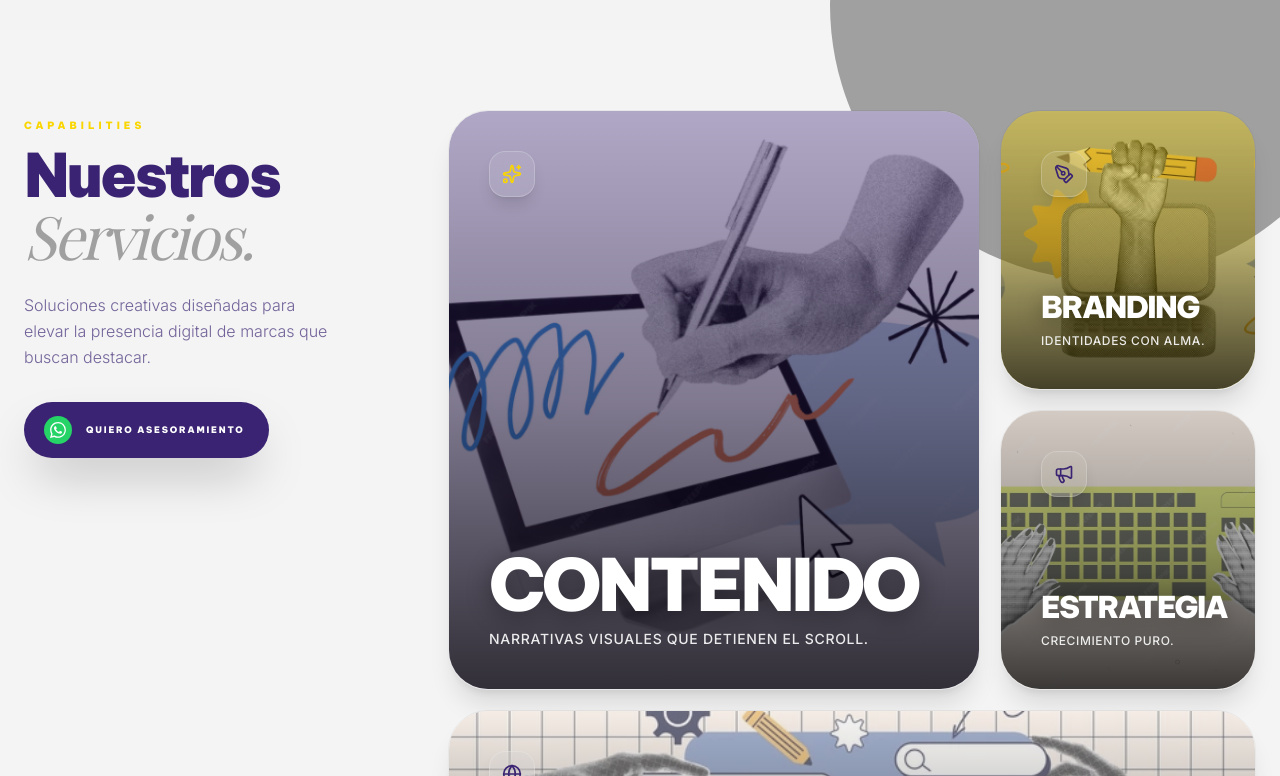
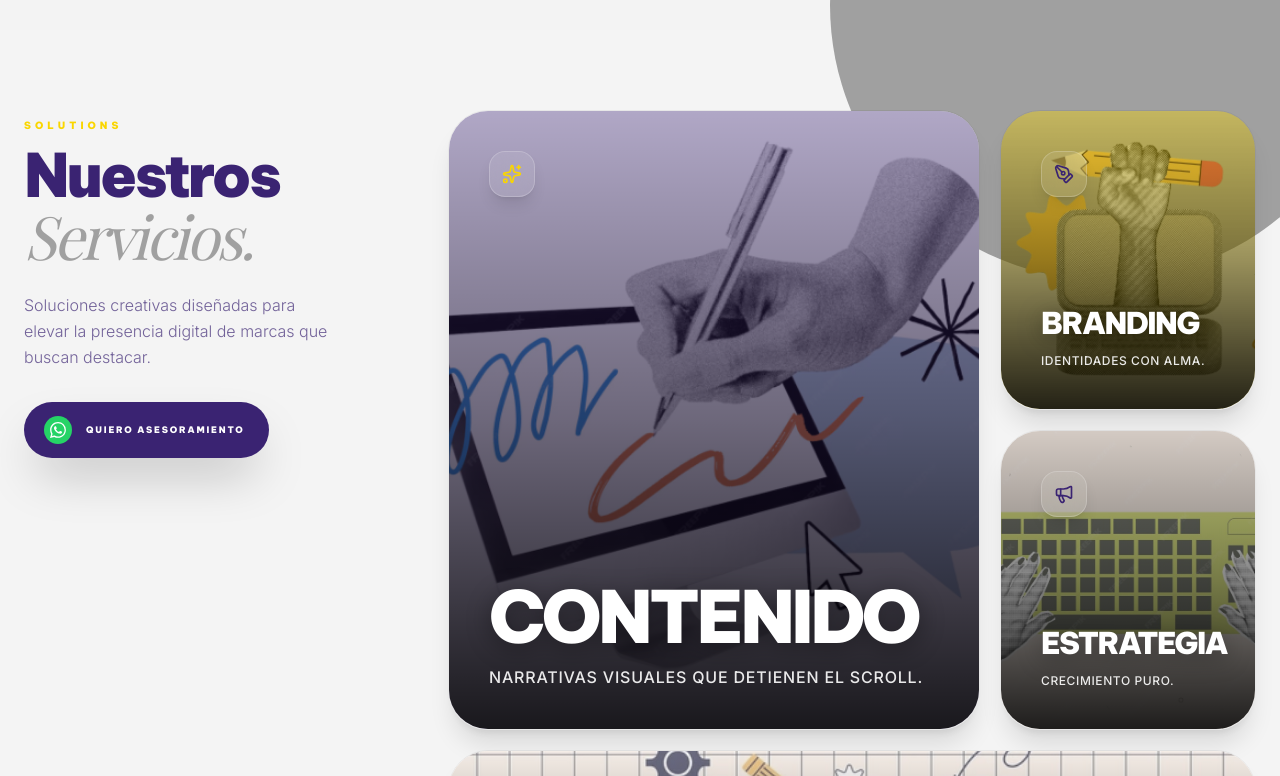
Before and after one commit to giuliannadr/Unik, a Next.js app: page / in a window 1280 px wide. Shown: the part 1684-2460 px from the top of the page. Built offline with nearby package versions, Linux system fonts and the light colour scheme.

Commit message:
arreglo servicios

```diff
--- a/src/components/sections/Services.tsx
+++ b/src/components/sections/Services.tsx
@@ -23,7 +23,7 @@ const services = [
     details: "Desarrollamos contenido estratégico adaptado a la esencia de tu marca.",
     image: "/Contenido.png",
     titleClass: "text-4xl md:text-6xl lg:text-7xl",
-    descClass: "text-xs md:text-sm whitespace-nowrap"
+    descClass: "text-sm md:text-base" // Eliminado whitespace-nowrap
   },
   {
     id: 2,
@@ -35,7 +35,7 @@ const services = [
     details: "Desde el logo hasta la voz de la marca. Creamos sistemas visuales coherentes.",
     image: "/Branding.png",
     titleClass: "text-2xl md:text-3xl",
-    descClass: "text-[10px] md:text-xs"
+    descClass: "text-xs"
   },
   {
     id: 3,
@@ -47,7 +47,7 @@ const services = [
     details: "Analizamos el mercado para trazar la hoja de ruta ideal.",
     image: "/Estrategia2.png",
     titleClass: "text-2xl md:text-3xl",
-    descClass: "text-[10px] md:text-xs"
+    descClass: "text-xs"
   },
   {
     id: 4,
@@ -59,7 +59,7 @@ const services = [
     details: "Transformamos seguidores en embajadores apasionados de tu marca.",
     image: "/Community.webp",
     titleClass: "text-3xl md:text-4xl lg:text-5xl",
-    descClass: "text-[11px] md:text-sm max-w-md",
+    descClass: "text-xs md:text-sm max-w-md",
     imgClass: "scale-90 md:scale-75 origin-center"
   }
 ];
@@ -70,14 +70,11 @@ export const Services = () => {
   useEffect(() => {
     if (selectedService) {
       document.body.style.overflow = "hidden";
-      document.body.classList.add("modal-open");
     } else {
       document.body.style.overflow = "unset";
-      document.body.classList.remove("modal-open");
     }
   }, [selectedService]);
 
-  // Configuración de WhatsApp
   const phone = "5491158765411";
   const getWhatsappUrl = (serviceName?: string) => {
     const baseMsg = "¡Hola UNIK! Me interesa potenciar mi marca.";
@@ -96,7 +93,7 @@ export const Services = () => {
           {/* TEXTO IZQUIERDA */}
           <div className="lg:col-span-4 flex flex-col justify-start pt-2 lg:sticky lg:top-24">
             <motion.span initial={{ opacity: 0, x: -20 }} whileInView={{ opacity: 1, x: 0 }} className="text-[#FAD600] font-heading font-black uppercase tracking-[0.4em] text-[10px] mb-3 block">
-              Capabilities
+              Solutions
             </motion.span>
 
             <motion.h2 initial={{ opacity: 0, y: 20 }} whileInView={{ opacity: 1, y: 0 }} className="text-5xl md:text-6xl font-heading font-black text-[#3A2372] leading-[0.85] tracking-tighter mb-6">
@@ -134,12 +131,12 @@ export const Services = () => {
                   onClick={() => setSelectedService(service)}
                   whileHover={{ y: -10, scale: 1.01 }}
                   transition={{ type: "spring", stiffness: 300, damping: 20 }}
-                  className={`relative ${service.size} p-8 lg:p-10 rounded-[2.5rem] cursor-pointer group flex flex-col justify-between border border-black/5 shadow-xl hover:shadow-2xl transition-all duration-500 overflow-hidden min-h-[240px] md:min-h-[280px]`}
+                  className={`relative ${service.size} p-6 md:p-10 rounded-[2.5rem] cursor-pointer group flex flex-col justify-between border border-black/5 shadow-xl hover:shadow-2xl transition-all duration-500 overflow-hidden min-h-[300px]`}
                 >
                   <div className="absolute inset-0 z-0">
                     <Image src={service.image} alt={service.title} fill className="object-cover transition-transform duration-1000 group-hover:scale-105 grayscale-[0.2] group-hover:grayscale-0" />
                     <div className={`absolute inset-0 ${service.bg} opacity-40 transition-opacity group-hover:opacity-20`} />
-                    <div className="absolute inset-0 bg-gradient-to-t from-black/80 via-black/30 to-transparent opacity-90 transition-opacity" />
+                    <div className="absolute inset-0 bg-gradient-to-t from-black/90 via-black/40 to-transparent opacity-95 transition-opacity" />
                   </div>
 
                   <div className="flex justify-between items-start z-10 relative">
@@ -152,10 +149,10 @@ export const Services = () => {
                   </div>
 
                   <div className="z-10 mt-auto relative">
-                    <h3 className={`text-white ${service.titleClass} font-heading font-black mb-2 tracking-tighter leading-[0.85] uppercase drop-shadow-[0_4px_12px_rgba(0,0,0,0.4)]`}>
+                    <h3 className={`text-white ${service.titleClass} font-heading font-black mb-3 tracking-tighter leading-[0.9] uppercase drop-shadow-[0_4px_12px_rgba(0,0,0,0.4)]`}>
                       {service.title}
                     </h3>
-                    <p className={`text-white/90 ${service.descClass} font-medium uppercase tracking-wider line-clamp-2`}>
+                    <p className={`text-white/90 ${service.descClass} font-medium uppercase tracking-wider leading-snug`}>
                       {service.description}
                     </p>
                   </div>
@@ -171,26 +168,26 @@ export const Services = () => {
         {selectedService && (
           <div className="fixed inset-0 z-[100] flex items-center justify-center p-4">
             <motion.div initial={{ opacity: 0 }} animate={{ opacity: 1 }} exit={{ opacity: 0 }} onClick={() => setSelectedService(null)} className="absolute inset-0 bg-[#3A2372]/95 backdrop-blur-lg" />
-            <motion.div layoutId={`bento-${selectedService.id}`} className="relative bg-white rounded-[3rem] p-10 md:p-14 max-w-2xl w-full z-[110] shadow-2xl overflow-hidden max-h-[90vh] flex flex-col">
-              <button onClick={() => setSelectedService(null)} className="absolute top-8 right-8 text-[#3A2372]/40 hover:text-[#3A2372] z-20 w-10 h-10 rounded-full bg-[#F4F4F4] flex items-center justify-center hover:rotate-90 transition-all">
+            <motion.div layoutId={`bento-${selectedService.id}`} className="relative bg-white rounded-[3rem] p-8 md:p-14 max-w-2xl w-full z-[110] shadow-2xl overflow-hidden max-h-[90vh] flex flex-col">
+              <button onClick={() => setSelectedService(null)} className="absolute top-6 right-6 text-[#3A2372]/40 hover:text-[#3A2372] z-20 w-10 h-10 rounded-full bg-[#F4F4F4] flex items-center justify-center hover:rotate-90 transition-all">
                 <X size={20} />
               </button>
 
               <div className="relative z-10">
-                <div className="mb-8 scale-[1.5] origin-left drop-shadow-md w-fit">
+                <div className="mb-6 scale-[1.5] origin-left drop-shadow-md w-fit">
                   {selectedService.icon}
                 </div>
-                <h3 className="text-5xl md:text-6xl font-heading font-black text-[#3A2372] mb-5 uppercase tracking-tighter leading-none">
+                <h3 className="text-4xl md:text-6xl font-heading font-black text-[#3A2372] mb-4 uppercase tracking-tighter leading-none">
                   {selectedService.title}
                 </h3>
-                <p className="text-[#3A2372]/70 text-xl font-light leading-relaxed mb-12 max-w-lg">
+                <p className="text-[#3A2372]/70 text-lg md:text-xl font-light leading-relaxed mb-10 max-w-lg">
                   {selectedService.details}
                 </p>
                 <a
                   href={getWhatsappUrl(selectedService.title)}
                   target="_blank"
                   rel="noopener noreferrer"
-                  className="flex items-center justify-center gap-3 bg-[#25D366] text-white px-8 py-5 rounded-2xl font-heading font-black text-[11px] tracking-widest w-full hover:shadow-lg hover:scale-[1.02] active:scale-95 transition-all uppercase"
+                  className="flex items-center justify-center gap-3 bg-[#25D366] text-white px-8 py-4 rounded-2xl font-heading font-black text-[11px] tracking-widest w-full hover:shadow-lg hover:scale-[1.02] active:scale-95 transition-all uppercase"
                 >
                   <WhatsAppLogo className="w-5 h-5" />
                   Consultar por este servicio
```
